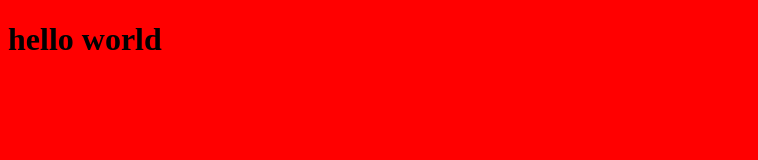
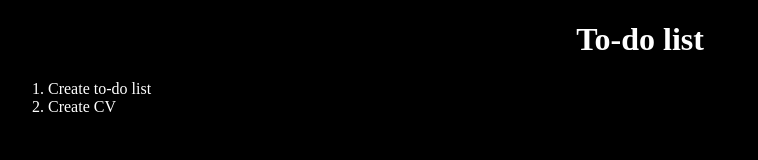
Before and after one commit to Dsius/dsius.github.io, a plain HTML site: page index.html in a window 1280 px wide. Shown: the whole page, without its empty margins (0-758 px from the left). Drawn offline with Linux system fonts and the light colour scheme.

Commit message:
update to-do list

```diff
--- a/index.html
+++ b/index.html
@@ -5,10 +5,16 @@
         <link rel="stylesheet" href="styles.css">
     </head>
     <header>
-        <h1>hello world</h1>
+        <h1>To-do list</h1>
     </header>
+
     <body>
-
+        <section>
+            <ol>
+                <li>Create to-do list</li>
+                <li>Create CV</li>
+            </ol>
+        </section>
 
     </body>
 </html>
--- a/styles.css
+++ b/styles.css
@@ -1,3 +1,8 @@
 html {
-    background-color: red;
+    background-color: black;
+    color: white;
 }
+
+header {
+    text-align: center;
+}
```
